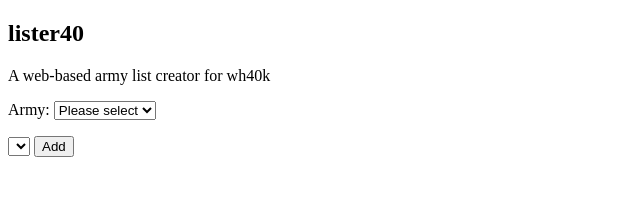
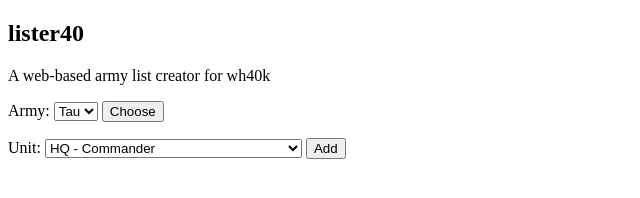
Before and after one commit to kosta/lister40, a plain HTML site: page index.html in a window 1280 px wide. Shown: the whole page, without its empty margins (0-640 px from the left). Drawn offline with nearby package versions, Linux system fonts and the light colour scheme.

Commit message:
selectors for army, unit

```diff
--- a/index.html
+++ b/index.html
@@ -9,13 +9,14 @@
     <p>A web-based army list creator for wh40k</p>
     <p>
       Army:
-      <select id="armyselect">
-        <option>Please select</option>
-      </select>
+      <select id="armyselect"></select>
+      <input type=button value="Choose" id="armyselectbutton"></input>
     </p>
-    <form id="newunitform" action="/">
-      <select id="newunitselect"></select> <input type=button value="Add"></input>
-    </form>
+    <p>
+      Unit:
+      <select id="newunitselect"></select>
+      <input type=button value="Add" id="newunitbutton"></input>
+    </p>
   </body>
   <script type="text/javascript" src="http://code.jquery.com/jquery-1.5.1.min.js"></script>
   <script type="text/javascript" src="lister40.js"></script>
--- a/lister40.js
+++ b/lister40.js
@@ -14,10 +14,11 @@ lister40 = (function() {
 
   //event handler
   $(function() {
-    $('#armyselect').change(function() {
+    $('#armyselectbutton').click(function() {
       var name = $('#armyselect').val(),
         i, sel = $('#newunitselect');
       o.army = o.armies[name];
+      o.list = {};
       sel.html('');
       if (!o.army) return;
 
@@ -27,10 +28,10 @@ lister40 = (function() {
       }
     });
 
-    $('#newunitselect').change(function() {
-      o.addUnit($('#newunitselect').val().split(' - ')[1]);
-    });
-    $('#newunitform').submit(function() {
+//    $('#newunitselect').change(function() {
+//      o.addUnit($('#newunitselect').val().split(' - ')[1]);
+//    });
+    $('#newunitbutton').click(function() {
       try {
         o.addUnit($('#newunitselect').val().split(' - ')[1]);
       } catch (e) {
@@ -41,6 +42,8 @@ lister40 = (function() {
         return false;
       }
     });
+
+    $('#armyselectbutton').click();
   });
 
   return o;
```
